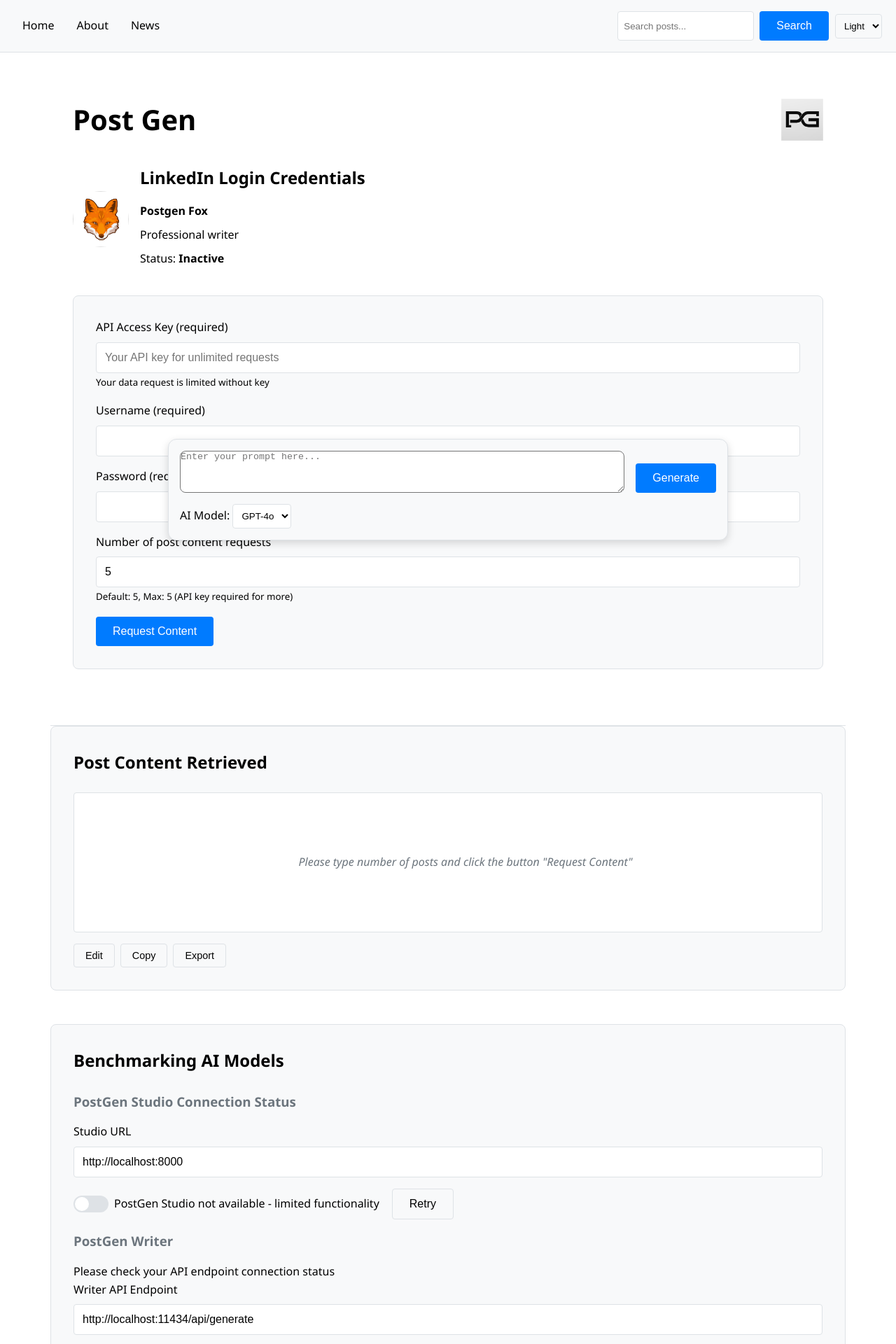
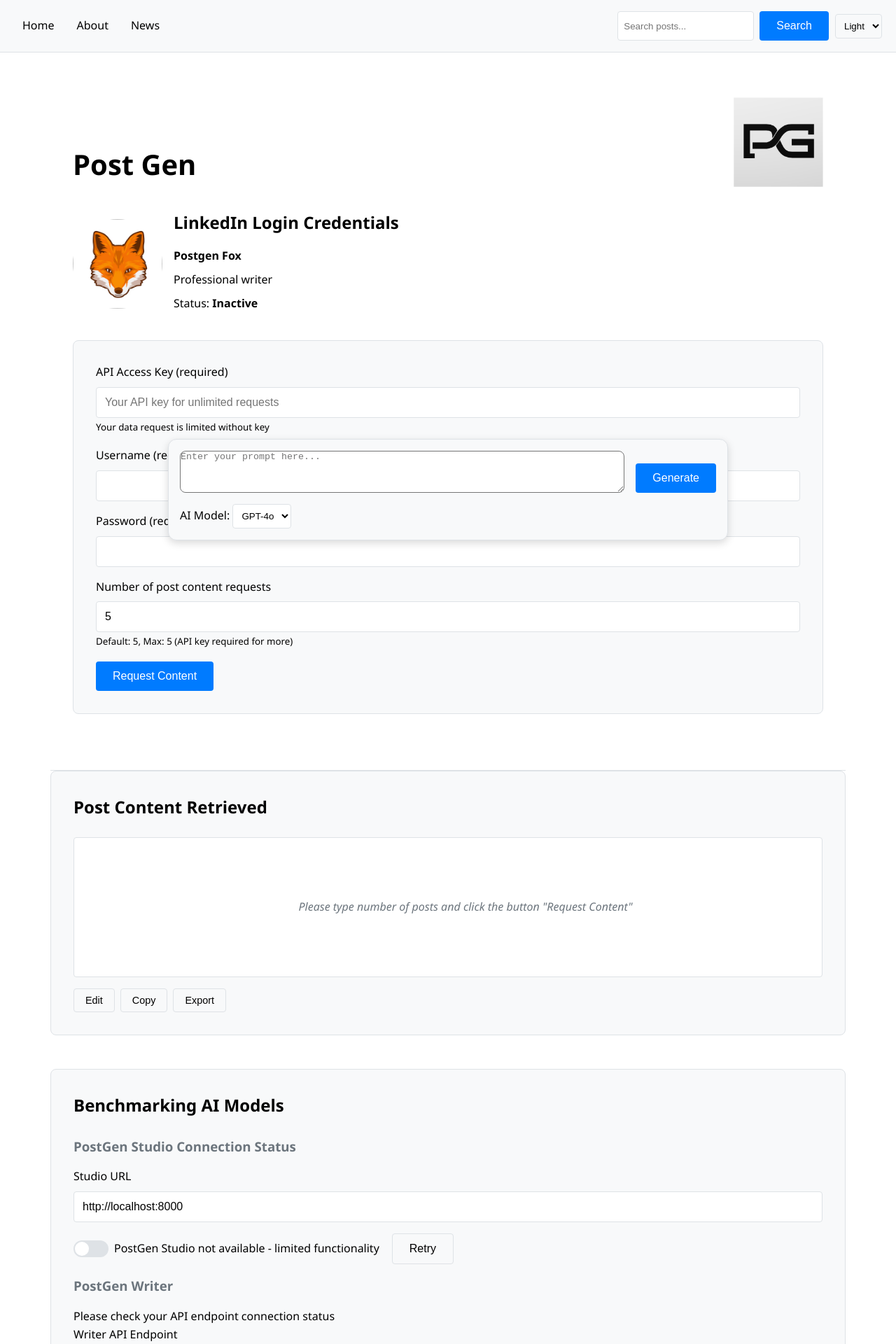
Before and after one commit to maiChuong/cmpro-postgen, a Jekyll site: the page built from postgen_web/index.md, in a window 1280 px wide. Shown: the top 1920 px of the page at 70% size. Built offline with Jekyll 4.4.1, drawn with Linux system fonts in a browser that asks for light colours.

Commit message:
Resize img display

```diff
--- a/postgen_web/assets/css/style.css
+++ b/postgen_web/assets/css/style.css
@@ -101,7 +101,7 @@
 .header-top {
   display: flex;
   justify-content: space-between;
-  align-items: center;
+  align-items: flex-end;
   margin-bottom: 2rem;
 }
 
@@ -111,7 +111,7 @@
 }
 
 .logo {
-  height: 60px;
+  height: 128px;
   width: auto;
 }
 
@@ -124,8 +124,8 @@
 }
 
 .profile-avatar {
-  width: 80px;
-  height: 80px;
+  width: 128px;
+  height: 128px;
   border-radius: 50%;
   object-fit: cover;
 }
```
Also changed, not shown: assets/css/style.css (+4 -4 lines).
